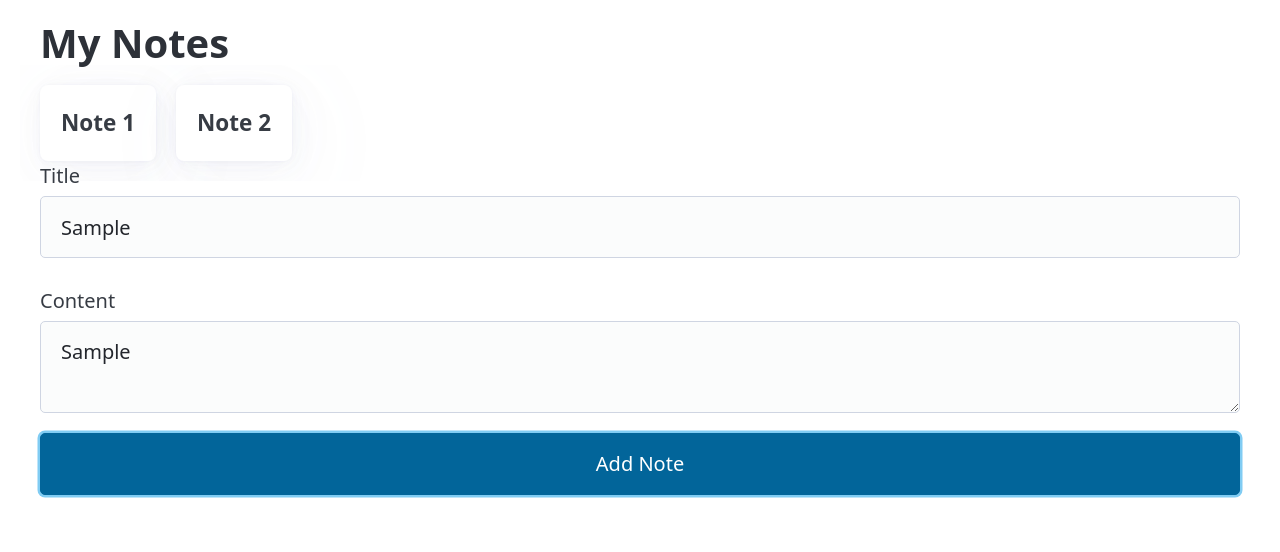
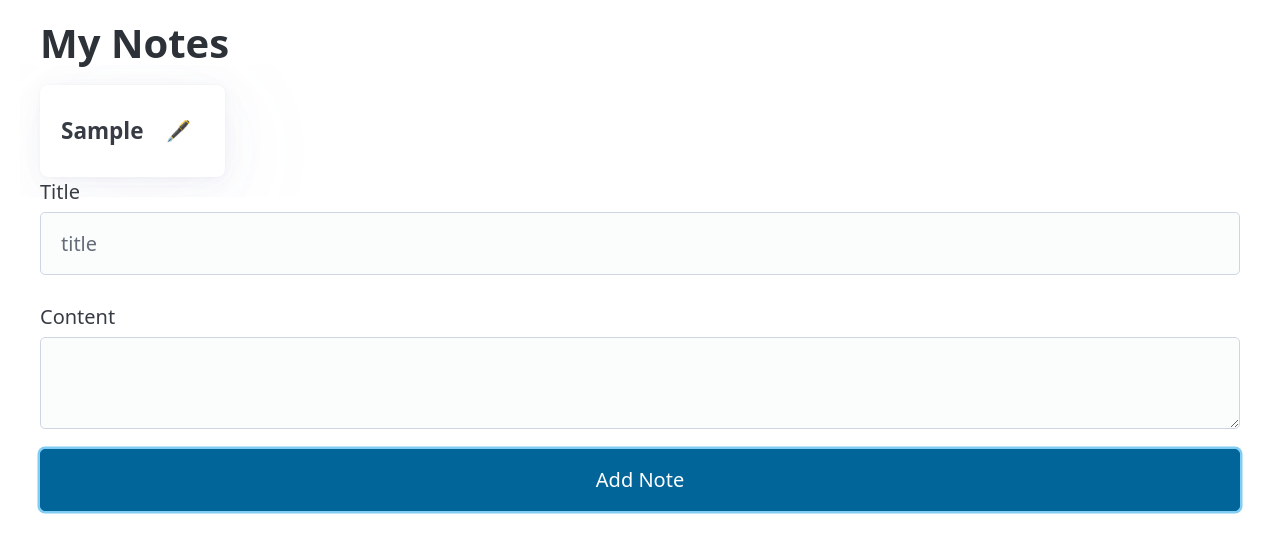
Before and after one commit to somphonee/note-web-react, a React (Vite) app: page / in a window 1280 px wide. Both pictures are taken after typing "Sample", "Sample" into the empty fields and a click on the button "Add Note". Shown: the top 552 px of the page. Built offline with nearby package versions, Linux system fonts and the light colour scheme.

Commit message:
Implement note management functionality with dynamic rendering and state updates

```diff
--- a/src/App.css
+++ b/src/App.css
@@ -18,8 +18,23 @@
   border-radius: 8px;
   border: 1px solid rgba(255 255 255 /0.6 );
   padding: "1rem";
+  display: flex;
+  gap: 0.5rem;
+  align-items: center;
 }
 .note-title {
   font-size: 1.125rem;
   font-weight: bold
 }
+.note-edit-button{
+
+  margin: 0;
+  border-radius: 50%;
+  padding: 0;
+  width: 2.5rem;
+  height: 2.5rem;
+  flex: none;
+  border: initial;
+  background: initial;
+
+}
--- a/src/App.jsx
+++ b/src/App.jsx
@@ -3,17 +3,23 @@ import { useState } from 'react'
 import "@picocss/pico"
 import "./App.css"
 function App() {
+  const [title, setTitle] = useState('');
+  const [content, setContent] = useState('');
+  const [notes, setNotes] = useState([]);
+
   return (
     <main className="container">
     <h1 className="app-title"> My Notes </h1>
+    <div className="note-list" >
+      {notes.map ((note, index ) => (
 
-    <div className="note-list" >
-      <article className="note-item">
-        <div className="note-title">Note 1</div>
+       <article key = {index} className="note-item">
+        <div className="note-title">{note.title}</div>
+        <button className="note-edit-button">🖋️</button>
       </article>
-      <article className="note-item">
-        <div className="note-title" >Note 2</div>
-      </article>
+
+      ))}
+
     </div>
 
     <label htmlFor='title'>
@@ -23,6 +29,8 @@ function App() {
         placeholder="title"
         type="text"
         required
+        value={title}
+        onChange={(e) => setTitle(e.target.value)}
       />
     </label>
 
@@ -32,9 +40,20 @@ function App() {
         name="content"
         type="text"
         required
+        value={content}
+        onChange={(e) => setContent(e.target.value)}
       />
     </label>
-    <button type="submit">Add Note</button>
+    <button
+    type="submit"
+    onClick={(e) => {
+      e.preventDefault();
+      setNotes([...notes, { title, content }]);
+      setTitle('');
+      setContent('');
+    }}
+
+    >Add Note</button>
 
 
     </main>
```
